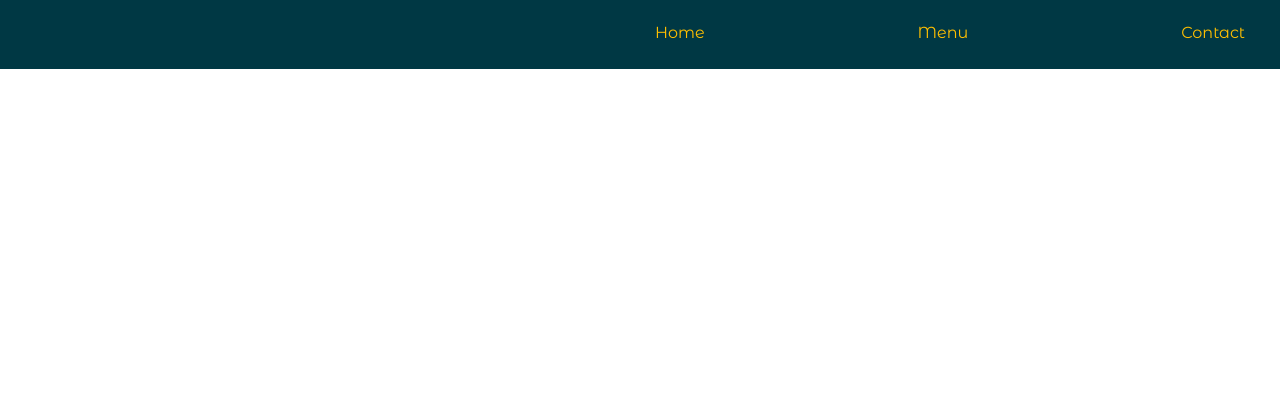
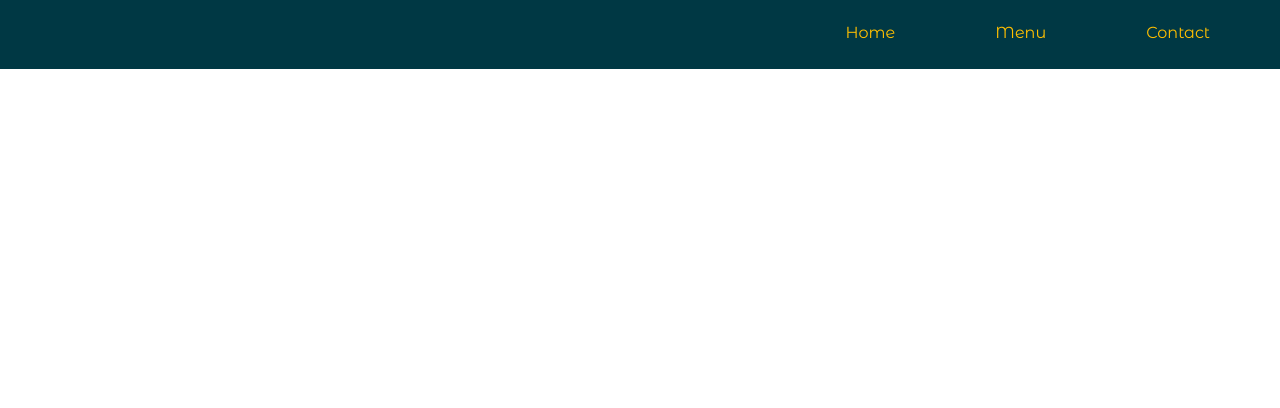
Before and after one commit to JDArciniegas/restaurant-odin-project, a website built with webpack: page dist/index.html in a window 1280 px wide. Both pictures are taken after a click on the item "Home". Shown: the top 408 px of the page. Built offline with nearby package versions, Linux system fonts and the light colour scheme; files whose address does not match are found by name.

Commit message:
merging with main

```diff
--- a/src/css/navbar.css
+++ b/src/css/navbar.css
@@ -9,7 +9,7 @@ ul{
 
 #nav-container {
   display: flex;
-  justify-content: space-between;
+  justify-content: flex-end;
   align-items: center;
   width: 50%;
   float: right;
@@ -21,7 +21,7 @@ ul{
   list-style: none;
   text-transform: capitalize;
   line-height: 25px;
-  margin: 0 15px;
+  margin: 0 50px;
   transition: font-size 0.25s;
   border-bottom: 4px double transparent;
 }
--- a/src/index.js
+++ b/src/index.js
@@ -1,34 +1,58 @@
 import home from "./home";
 import menu from "./menu";
 import contact from "./contact";
+
+const mainContent = document.createElement("main");
+mainContent.setAttribute("id", "mainContent");
+
+const setActiveButton = (button) => {
+  const buttons = document.querySelectorAll(".nav-item");
+
+  buttons.forEach((button) => {
+    if (button !== this) {
+      button.classList.remove("active");
+    }
+  });
+
+  button.classList.add("active");
+};
 
 const navBar = () => {
   // create nav ul
   const navBarContainer = document.createElement("ul");
   const navItemContainer = document.createElement("div");
-  navItemContainer.setAttribute('id', 'nav-container');
+  navItemContainer.setAttribute("id", "nav-container");
   navBarContainer.appendChild(navItemContainer);
 
   // nav li home
   const homeNav = document.createElement("li");
-  homeNav.classList.add('nav-item');
+  homeNav.classList.add("nav-item");
   homeNav.textContent = "home";
-  homeNav.addEventListener("click", () => {
-    content.appendChild(home());
+  homeNav.addEventListener("click", (e) => {
+    if (e.target.classList.contains("active")) return;
+    setActiveButton(homeNav);
+    mainContent.textContent = "";
+    mainContent.appendChild(home());
   });
   // nav li menu
   const menuNav = document.createElement("li");
-  menuNav.classList.add('nav-item');
+  menuNav.classList.add("nav-item");
   menuNav.textContent = "menu";
-  menuNav.addEventListener("click", () => {
-    content.appendChild(menu());
+  menuNav.addEventListener("click", (e) => {
+    if (e.target.classList.contains("active")) return;
+    setActiveButton(menuNav);
+    mainContent.textContent = "";
+    mainContent.appendChild(menu());
   });
   // nav li contact
   const contactNav = document.createElement("li");
-  contactNav.classList.add('nav-item');
+  contactNav.classList.add("nav-item");
   contactNav.textContent = "contact";
-  contactNav.addEventListener("click", () => {
-    content.appendChild(contact());
+  contactNav.addEventListener("click", (e) => {
+    if (e.target.classList.contains("active")) return;
+    setActiveButton(contactNav);
+    mainContent.textContent = ''
+    mainContent.appendChild(contact());
   });
 
   navItemContainer.appendChild(homeNav);
@@ -40,7 +64,8 @@ const navBar = () => {
 
 const loadPage = () => {
   const content = document.getElementById("content");
-  content.append(navBar());
+  content.appendChild(navBar());
+  content.appendChild(mainContent)
 };
 
 document.body.appendChild(loadPage());
```
Also changed, not shown: dist/main.js.
